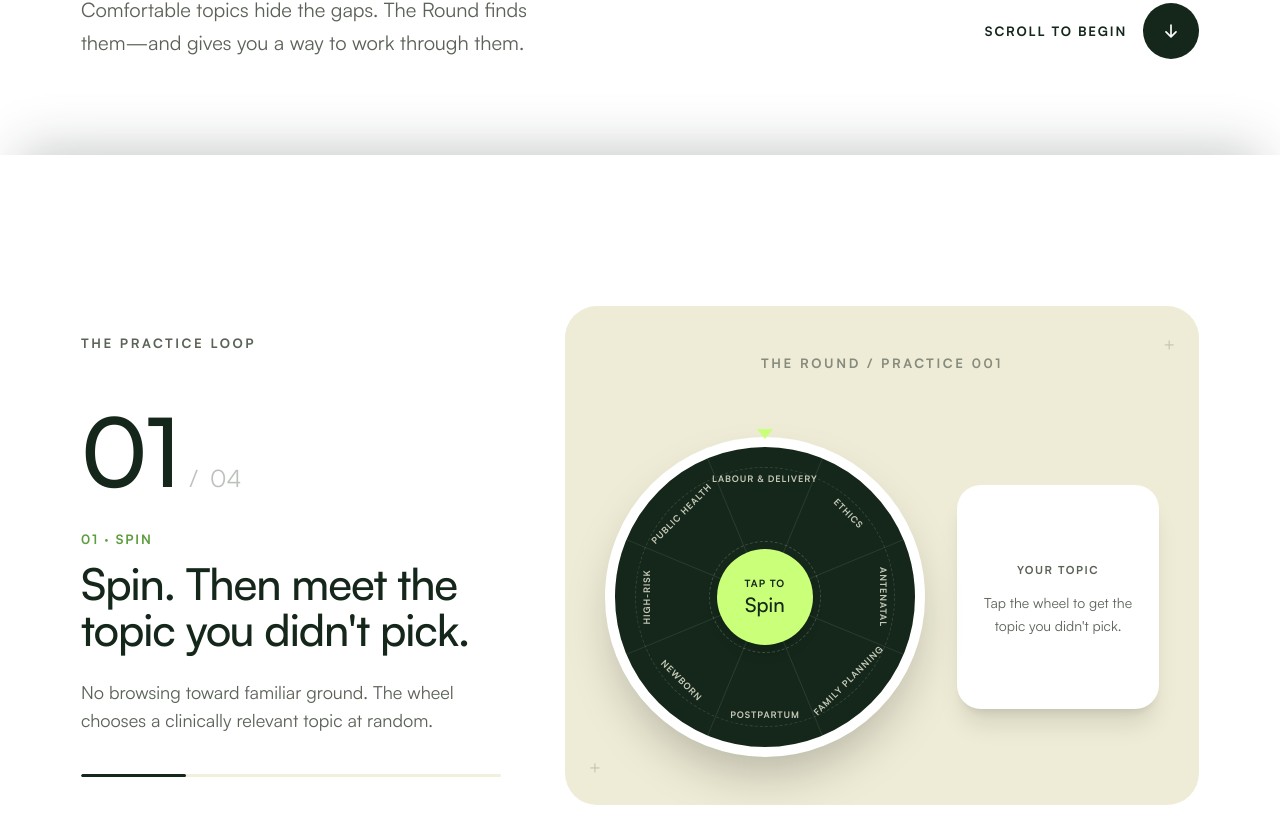
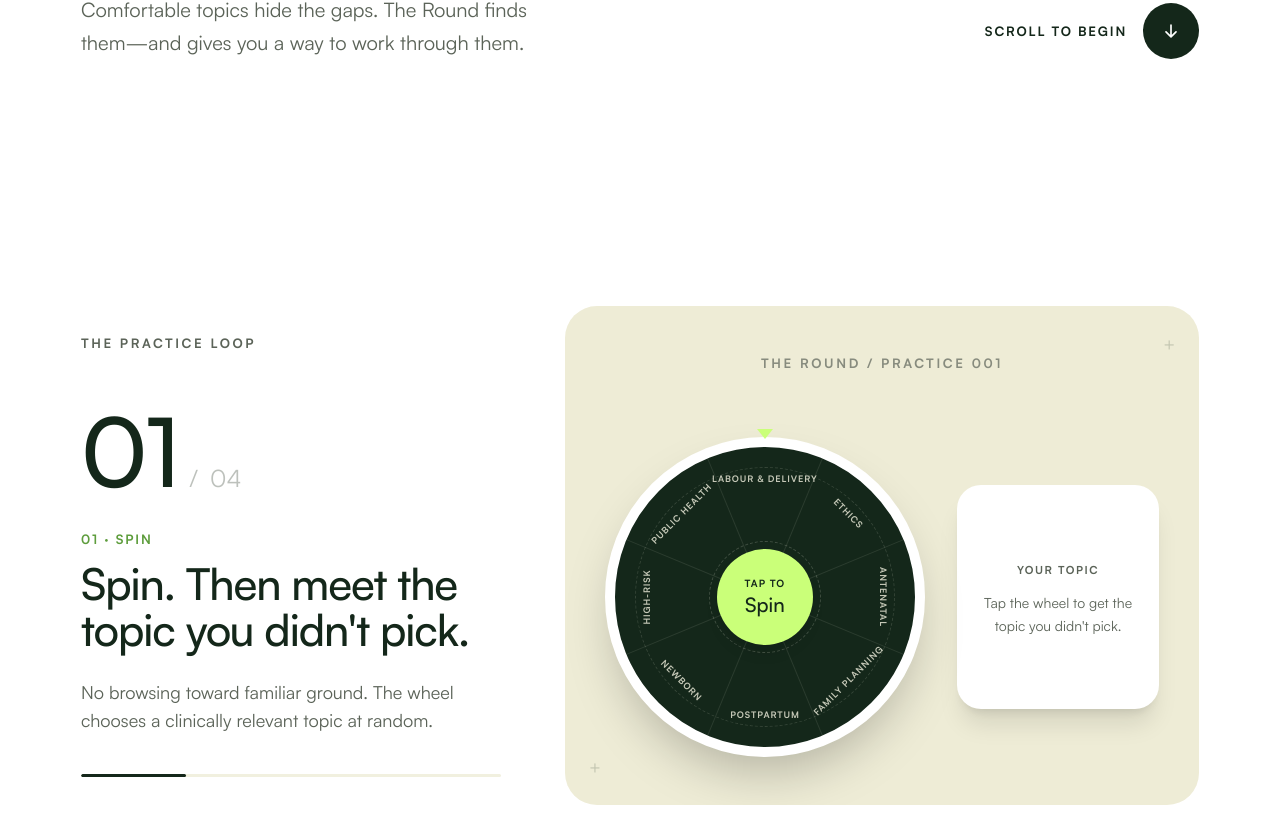
Before and after one commit to themidround-wq/theround-waitlist, a Next.js app: page / in a window 1280 px wide. Shown: the part 1496-2320 px from the top of the page. Built offline with nearby package versions, Linux system fonts and the light colour scheme.

Commit message:
fix: adjust section positioning for consistent layout behavior

```diff
--- a/app/components/PracticeLoop.tsx
+++ b/app/components/PracticeLoop.tsx
@@ -557,8 +557,8 @@ export function PracticeLoop() {
       {STEPS.map((step, i) => (
         <section
           key={step.number}
-          style={{ top: i * 20, zIndex: i + 1 }}
-          className="static flex min-h-screen flex-col justify-center bg-white px-4 py-16 text-ink shadow-[0_-24px_50px_-20px_rgba(20,39,26,0.25)] sm:px-6 lg:sticky lg:px-[6.32%] lg:py-24"
+          style={{ top: 0, zIndex: i + 1 }}
+          className="static flex min-h-screen flex-col justify-center bg-white px-4 py-16 text-ink sm:px-6 lg:sticky lg:px-[6.32%] lg:py-24"
         >
           <div className="grid grid-cols-1 items-center gap-12 lg:grid-cols-[minmax(0,420px)_1fr] lg:gap-16">
             <Reveal className="flex flex-col">
```
